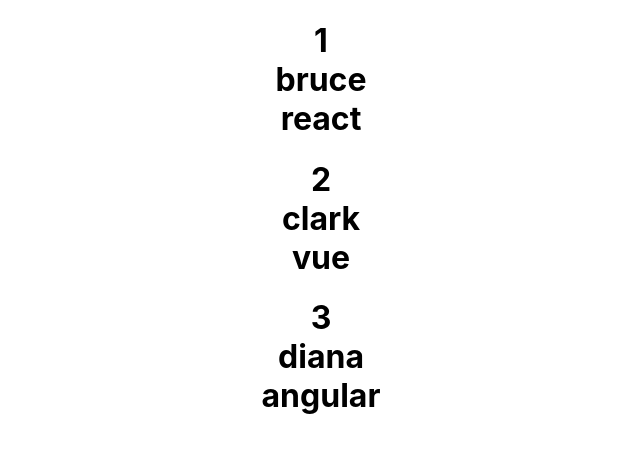
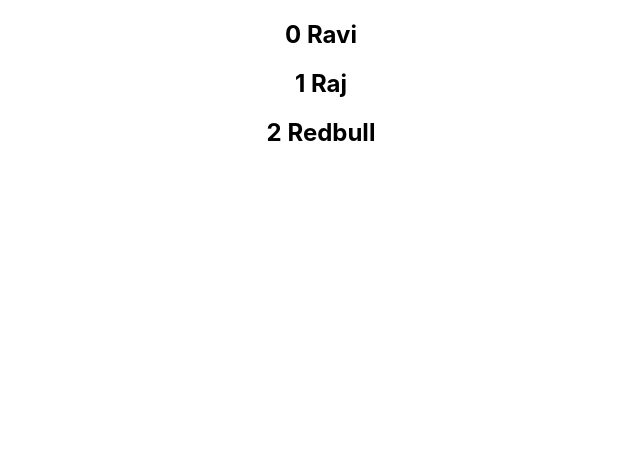
Before and after one commit to rajdavid/learn-react, a React (Create React App) app: page / in a window 1280 px wide. Shown: the top 452 px of the page, without its empty margins (319-959 px from the left). Built offline with nearby package versions, Linux system fonts and the light colour scheme.

Commit message:
keys in list

```diff
--- a/src/Componets/NameList.js
+++ b/src/Componets/NameList.js
@@ -18,10 +18,19 @@ function NameList() {
             name: 'diana ',
             skill:'angular'        }]
 
-    const persons = person.map(person => <Person person={person}/>)
+    const persons = person.map(person => <Person key={person.id} person={person} />)
+
+    const nameLi = ['Ravi', 'Raj', 'Redbull']
+    const nameList = nameLi.map((name, index) => <h2 key={index}>{index} {name}</h2>)
     return (
-        <div>{persons}</div>
+        <div>
+            {nameList}
+        </div>
     )
+    // return (
+    //     <div>{persons}</div>
+
+    // )
 }
 
 export default NameList
```
